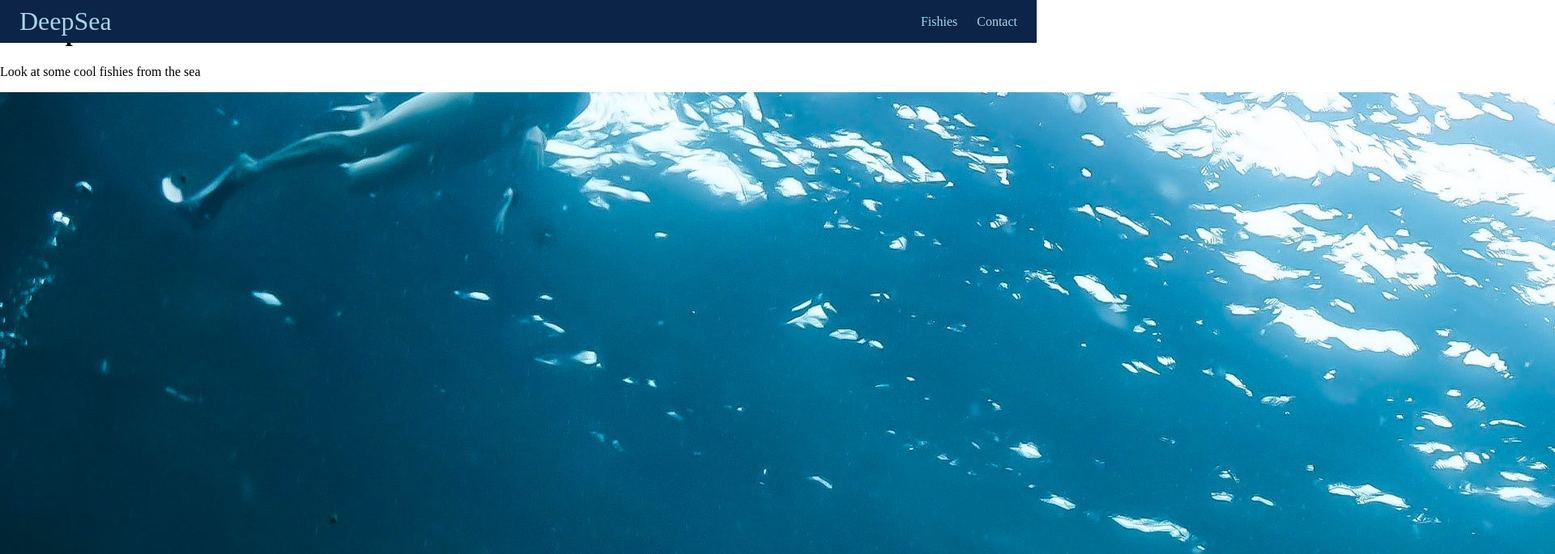
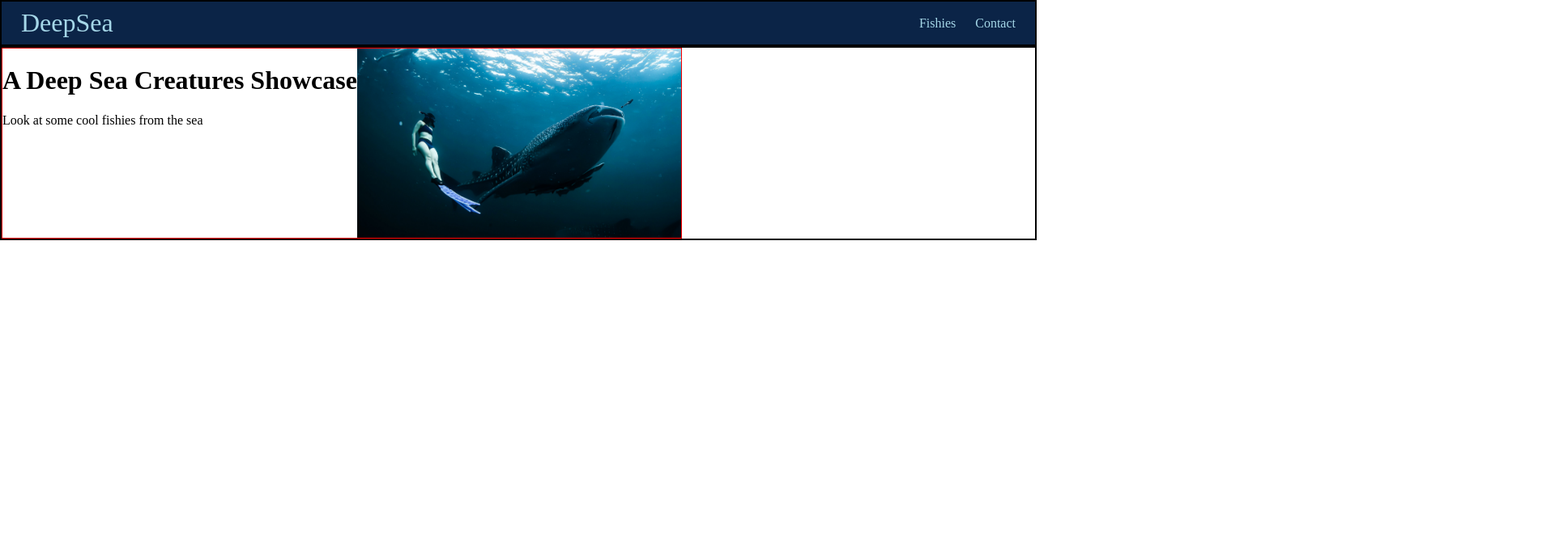
Before and after one commit to Reivaxmai/odin-landing-page, a plain HTML site: page index.html in a window 1280 px wide. Shown: the top 685 px of the page at 81% size, 1920 px wide, since content can reach past the window. Drawn offline with Linux system fonts and the light colour scheme; a web font is replaced by a local one.

Commit message:
Center content
Create a class to center all content

```diff
--- a/index.html
+++ b/index.html
@@ -12,7 +12,7 @@
 </head>
 <body>
     <div class="header">
-        <div id="navbar">
+        <div id="navbar" class="main">
             <div class="logo">DeepSea</div>
             <div class="navlinks">
                 <ul>
@@ -24,11 +24,13 @@
     </div>
 
     <div class="main content">
-        <div class="text">
-            <h1>A Deep Sea Creatures Showcase</h1>
-            <p>Look at some cool fishies from the sea</p>
+        <div class="land">
+            <div class="text">
+                <h1>A Deep Sea Creatures Showcase</h1>
+                <p>Look at some cool fishies from the sea</p>
+            </div>
+            <img src="./images/pexels-adiprayogo-liemena-7826551.jpg" alt="Whale">
         </div>
-        <img src="./images/pexels-adiprayogo-liemena-7826551.jpg" alt="Whale">
     </div>
 </body>
 </html>
--- a/styles.css
+++ b/styles.css
@@ -3,21 +3,20 @@ body {
 }
 
 .header {
-    position: fixed;
-    top: 0;
-    left: 0;
     background-color: #0B2447;
-    width: 100vw;
 }
 
 #navbar {
-    display: flex;
     justify-content: space-between;
     background-color: #0B2447;
-    margin: 0;
+}
+
+.main {
+    display: flex;
     align-items: center;
     max-width: 1500px;
     margin: 0 auto;
+    border: 2px solid black;
 }
 
 ul {
@@ -43,3 +42,14 @@ a {
     text-decoration: none;
     color: #A5D7E8;
 }
+
+.land {
+    display: flex;
+
+    border: 1px solid red;
+}
+
+img {
+    width: 400px;
+    height: auto;
+}
```
